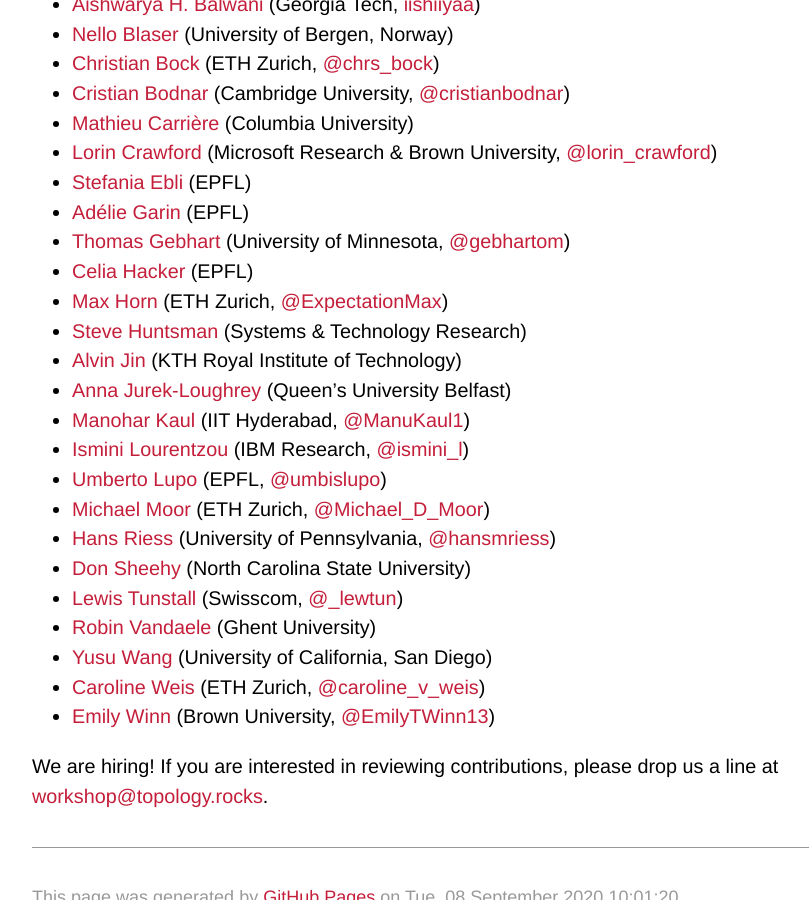
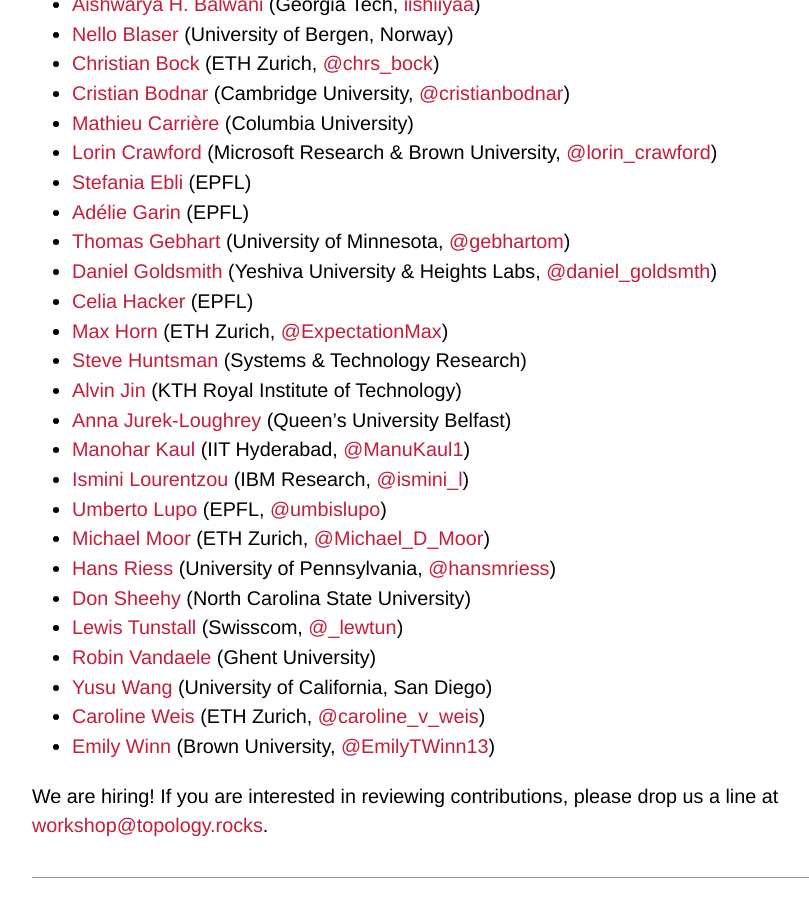
Before and after one commit to tda-in-ml/tda-in-ml.github.io, a Jekyll site: the page built from committee.md, in a window 1280 px wide and 900 px high, scrolled down 662 px. Shown: the whole window, without its empty margins (140-949 px from the left). Built offline with Jekyll 4.4.1, drawn with Linux system fonts in a browser that asks for light colours; some web fonts are replaced; our own code applies the rules of GitHub Pages for plain Markdown files.

Commit message:
Extended programme committee

```diff
--- a/committee.md
+++ b/committee.md
@@ -17,6 +17,7 @@ linchpin in ensuring high-quality reviews of all scientific contributions:
 - [Stefania Ebli](https://people.epfl.ch/stefania.ebli?lang=en) (EPFL)
 - [Adélie Garin](https://www.epfl.ch/labs/hessbellwald-lab/members/adelie-garin) (EPFL)
 - [Thomas Gebhart](https://www.gebhartom.com) (University of Minnesota, [@gebhartom](https://twitter.com/gebhartom))
+- [Daniel Goldsmith](https://www.danielgoldsmith.net) (Yeshiva University & Heights Labs, [@daniel_goldsmth](https://twitter.com/daniel_goldsmth))
 - [Celia Hacker](https://people.epfl.ch/celia.hacker?lang=en) (EPFL)
 - [Max Horn](https://expectationmax.github.io) (ETH Zurich, [@ExpectationMax](https://twitter.com/ExpectationMax))
 - [Steve Huntsman](https://scholar.google.com/citations?user=MubPycgAAAAJ) (Systems & Technology Research)
```
